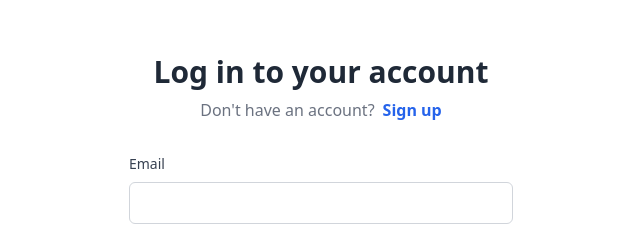
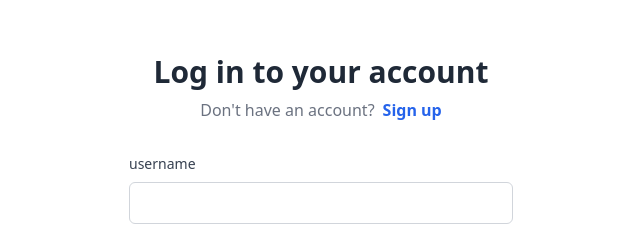
Before and after one commit to Sumit6307/Fiesta-Finder-Build, a React (Vite) app in the folder Fest-Frontend/: page /login in a window 1280 px wide. Shown: the part 162-404 px from the top of the page, without its empty margins (319-959 px from the left). Built offline with nearby package versions, Linux system fonts and the light colour scheme.

Commit message:
Add Changes by Sumit

```diff
--- a/Fest-Frontend/src/pages/Signin.jsx
+++ b/Fest-Frontend/src/pages/Signin.jsx
@@ -16,13 +16,13 @@ export default function Signin() {
                 </p>
                 <form className="flex flex-col gap-4">
                     <div className="flex flex-col gap-2">
-                        <label htmlFor="email" className="text-sm font-medium text-gray-700">
-                            Email
+                        <label htmlFor="username" className="text-sm font-medium text-gray-700">
+                            username
                         </label>
                         <input
-                            type="email"
-                            name="email"
-                            id="email"
+                            type="username"
+                            name="username"
+                            id="username"
                             className="w-full p-2 border border-gray-300 rounded-md focus:outline-none focus:ring-2 focus:ring-blue-500"
                         />
                     </div>
--- a/Fest-Frontend/src/pages/Signup.jsx
+++ b/Fest-Frontend/src/pages/Signup.jsx
@@ -3,7 +3,7 @@ import axios from '../api';
 import { Link, useNavigate } from 'react-router-dom';
 
 export default function Signup() {
-    const [formData, setFormData] = useState({ fullname: '', email: '', password: '' });
+    const [formData, setFormData] = useState({ fullname: '', username: '', password: '' });
     const navigate = useNavigate();
 
     const handleChange = (e) => {
@@ -48,13 +48,13 @@ export default function Signup() {
                             />
                         </div>
                         <div className="flex flex-col gap-2">
-                            <label htmlFor="email" className="text-sm font-medium text-gray-700">Email</label>
+                            <label htmlFor="username" className="text-sm font-medium text-gray-700">Username</label>
                             <input
                                 type="text"
-                                name="email"
-                                id="email"
+                                name="username"
+                                id="username"
                                 className="w-full p-2 border border-gray-300 rounded-md focus:outline-none focus:ring-2 focus:ring-blue-500"
-                                value={formData.email}
+                                value={formData.username}
                                 onChange={handleChange}
                                 required
                             />
```
Also changed, not shown: 2 other files (tests, documents, lock files or other folders).
